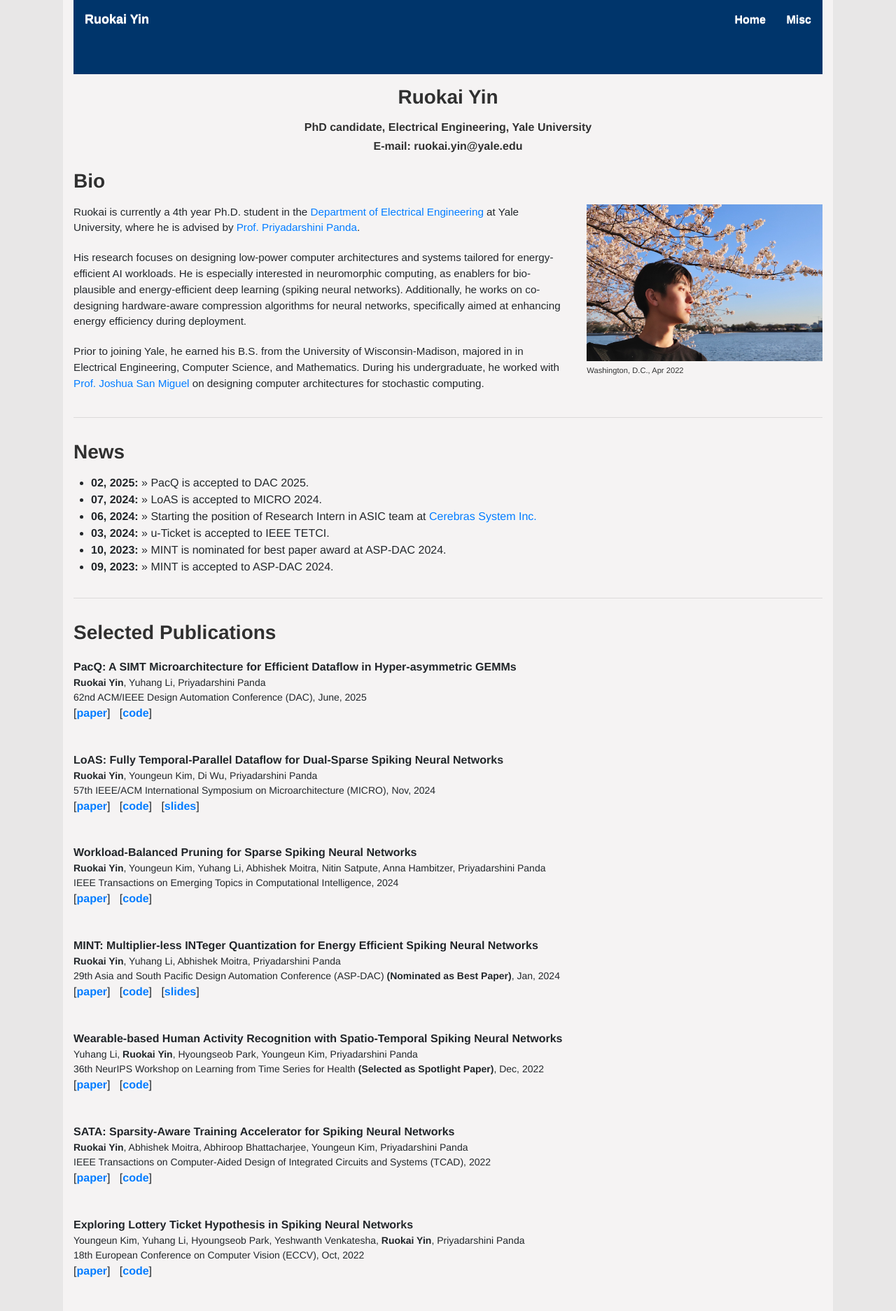
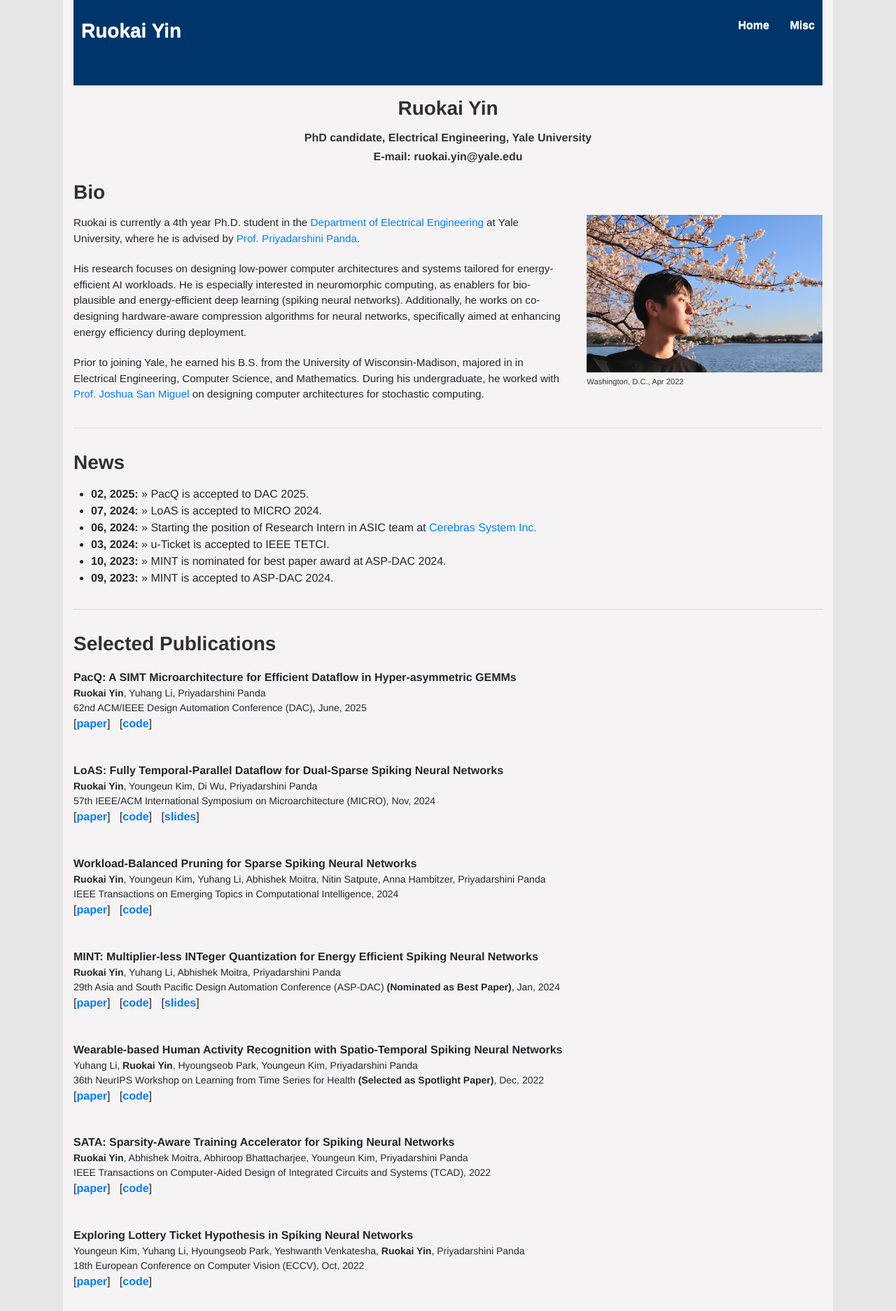
Before and after one commit to RuokaiYin/RuokaiYin.github.io, a Jekyll site: the page built from index.html, in a window 1280 px wide. Shown: the top 1873 px of the page at 70% size. Built offline with Jekyll 4.4.1, drawn with Linux system fonts in a browser that asks for light colours.

Commit message:
Update navigation.html

```diff
--- a/_includes/navigation.html
+++ b/_includes/navigation.html
@@ -30,13 +30,13 @@
 </table> -->
 
 
-<div style="background-color: #00356b; padding: 15px; width: 100%;">
+<div style="background-color: #00356b; padding: 10px; width: 100%;">
     <table style="width: 100%; border: 0px;">
         <tr>
             <td style="text-align: left; border: 0px; width: 40%;">
-                <h3 style="margin: 0; color: white;">
+                <h2 style="margin: 0; color: white;">
                     Ruokai Yin
-                </h3>
+                </h2>
             </td>
             <td style="text-align: right; border: 0px; width: 60%;">
                 {% for item in site.data.navigation %}
```
